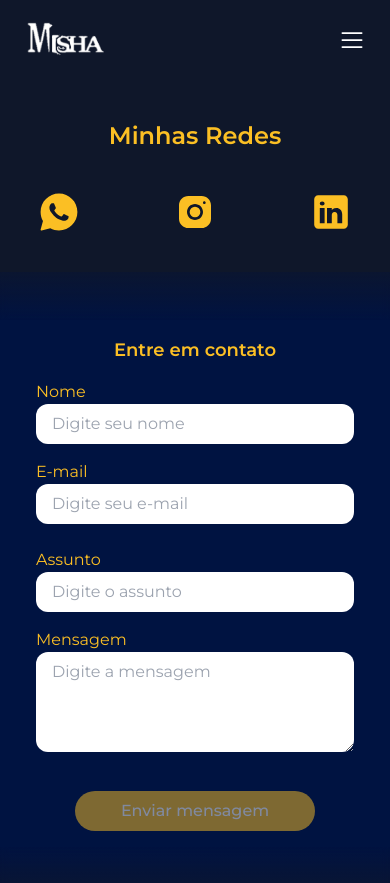
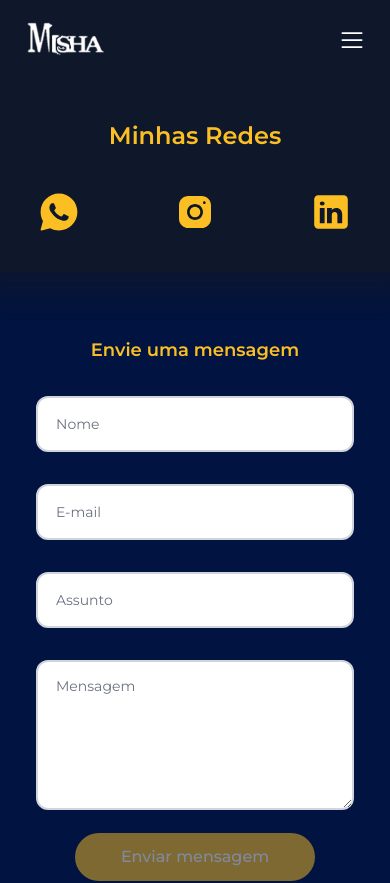
Before and after one commit to mimiisha/portfolio, a React (Vite) app: page /contato in a window 390 px wide. Shown: the top 883 px of the page. Built offline with nearby package versions, Linux system fonts and the light colour scheme.

Commit message:
ajuste responsividade e add de footer

```diff
--- a/package.json
+++ b/package.json
@@ -14,9 +14,10 @@
     "@phosphor-icons/react": "^2.1.10",
     "@tailwindcss/vite": "^4.1.11",
     "aos": "^2.3.4",
+    "framer-motion": "^12.23.12",
     "react": "^19.1.0",
     "react-dom": "^19.1.0",
-    "react-router-dom": "^7.7.1"
+    "react-router-dom": "^7.8.1"
   },
   "devDependencies": {
     "@eslint/js": "^9.33.0",
--- /dev/null
+++ b/src/components/Footer.jsx
@@ -0,0 +1,15 @@
+import React from "react"
+
+const Footer = () => {
+    return (
+        <footer className="w-full bg-bgFooter text-gray-300 pt-6 pb-10 mt-10 border-t border-gray-700 shadow-sm flex justify-center">
+            <div className="px-4">
+                <p className="text-sm text-center">
+                    © {new Date().getFullYear()} Misha — Todos os direitos reservados.
+                </p>
+            </div>
+        </footer>
+    )
+}
+
+export default Footer
--- a/src/components/Layout.jsx
+++ b/src/components/Layout.jsx
@@ -1,11 +1,15 @@
+import ScrollToTop from "./ScrollToTop"
 import React from "react"
 import NavBar from "./NavBar"
+import Footer from "./Footer"
 
 const Layout = ({ children }) => {
     return (
-        <div>
+        <div className="bg-backgound">
             <NavBar />
+            <ScrollToTop />
             <main>{children}</main>
+            <Footer />
         </div>
     )
 }
--- /dev/null
+++ b/src/components/ScrollToTop.jsx
@@ -0,0 +1,14 @@
+import { useEffect } from "react"
+import { useLocation } from "react-router-dom"
+
+const ScrollToTop = () => {
+    const { pathname } = useLocation()
+
+    useEffect(() => {
+        window.scrollTo(0, 0)
+    }, [pathname])
+
+    return null
+}
+
+export default ScrollToTop
--- a/src/index.css
+++ b/src/index.css
@@ -2,6 +2,45 @@
 @tailwind components;
 @tailwind utilities;
 
+@layer components {
+    .input-group {
+        @apply relative mt-8;
+    }
+
+    .input-group input,
+    .input-group textarea {
+        @apply pt-5 pb-2 px-4 border-2 border-gray-300 rounded-xl w-full text-black;
+    }
+
+    .input-group:not(.textarea-group) label {
+        @apply absolute left-4 top-1/2 -translate-y-1/2 text-gray-500 transition-all duration-200 ease-out pointer-events-none px-1 text-sm;
+    }
+
+    .input-group.textarea-group label {
+        @apply absolute left-4 top-4 text-gray-500 transition-all duration-200 ease-out pointer-events-none px-1 text-sm;
+    }
+
+    .input-group label::after {
+        content: '';
+        @apply absolute inset-0 -z-10 bg-transparent opacity-80;
+    }
+
+    .input-group:not(.textarea-group) input:focus+label,
+    .input-group:not(.textarea-group) input:not(:placeholder-shown)+label {
+        @apply top-0 left-3 text-sm font-medium text-details bg-transparent transform-none;
+    }
+
+    .input-group.textarea-group textarea:focus+label,
+    .input-group.textarea-group textarea:not(:placeholder-shown)+label {
+        @apply top-0 left-3 text-sm font-medium text-details bg-transparent transform-none;
+    }
+
+    .input-group input:focus,
+    .input-group textarea:focus {
+        @apply outline-none border-details;
+    }
+}
+
 body {
     @apply font-body;
 }
--- a/src/pages/Contact.jsx
+++ b/src/pages/Contact.jsx
@@ -52,7 +52,7 @@ const Contact = () => {
     }
 
     return (
-        <div className="bg-backgound min-h-screen pb-10">
+        <div className="bg-backgound min-h-screen">
             <div className="pt-10 pb-10 mx-16 flex justify-center flex-col items-center gap-10 font-semibold text-2xl md:text-4xl text-details">
                 Minhas Redes
                 <div className="flex gap-24">
@@ -76,72 +76,68 @@ const Contact = () => {
                  bg-gradient-to-t from-backgound/70 to-transparent
                  backdrop-blur-sm"></div>
                 <section className="flex flex-col gap-4 h-auto w-[350px] md:w-[800px] p-4 relative z-10">
-                    <form ref={form} onSubmit={enviarEmail} className="flex flex-col gap-4">
+                    <form ref={form} onSubmit={enviarEmail} className="flex flex-col">
                         <h2 className="font-semibold text-lg md:text-2xl flex justify-center md:mb-2">
-                            Entre em contato
+                            Envie uma mensagem
                         </h2>
-                        <div className="mb-2 flex flex-col md:flex-row gap-4 md:gap-10 justify-center">
+
+                        <div className="flex flex-col md:flex-row md:gap-10 justify-center">
                             <div className="input-group flex-1">
-                                <label htmlFor="name">Nome</label>
                                 <input
                                     type="text"
                                     id="name"
                                     name="name"
-                                    className="py-2 px-4 rounded-xl text-black w-full"
-                                    placeholder="Digite seu nome"
+                                    className="py-3 px-4 rounded-xl border-2 border-gray-300 text-black w-full focus:border-details"
+                                    placeholder=" "
                                     required
                                     value={formData.name}
                                     onChange={handleChange}
                                 />
+                                <label htmlFor="name">Nome</label>
                             </div>
+
                             <div className="input-group flex-1">
-                                <label htmlFor="email">E-mail</label>
                                 <input
                                     type="email"
                                     id="email"
                                     name="email"
-                                    className="py-2 px-4 rounded-xl text-black w-full"
-                                    placeholder="Digite seu e-mail"
+                                    className="py-3 px-4 rounded-xl border-2 border-gray-300 text-black w-full focus:border-details"
+                                    placeholder=" "
                                     required
                                     value={formData.email}
                                     onChange={handleChange}
                                 />
+                                <label htmlFor="email">E-mail</label>
                             </div>
                         </div>
-                        <div>
-                            <label className="input-group" htmlFor="subject">
-                                Assunto
-                            </label>
+
+                        <div className="input-group">
                             <input
                                 type="text"
-                                className="py-2 px-4 rounded-xl text-black w-full"
-                                placeholder="Digite o assunto"
+                                id="subject"
                                 name="subject"
+                                className="py-3 px-4 rounded-xl border-2 border-gray-300 text-black w-full focus:border-details"
+                                placeholder=" "
                                 required
                                 value={formData.subject}
                                 onChange={handleChange}
                             />
+                            <label htmlFor="subject">Assunto</label>
                         </div>
-                        <div>
-                            <label className="input-group" htmlFor="message">
-                                Mensagem
-                            </label>
+
+                        <div className="input-group textarea-group">
                             <textarea
-                                className="py-2 px-4 rounded-xl text-black w-full h-[100px] min-h-[40px]"
-                                placeholder="Digite a mensagem"
-                                rows="5"
+                                id="message"
                                 name="message"
+                                className="min-h-[150px]"
+                                placeholder=" "
                                 required
-                                value={formData.message}
-                                onChange={handleChange}
                             />
+                            <label htmlFor="message">Mensagem</label>
                         </div>
 
                         {feedbackMessage && (
-                            <p
-                                className={`text-center font-medium ${feedbackMessage.startsWith("✅") ? "text-green-600" : "text-red-600"
-                                    }`}
-                            >
+                            <p className={`text-center font-medium ${feedbackMessage.startsWith("✅") ? "text-green-600" : "text-red-600"}`}>
                                 {feedbackMessage}
                             </p>
                         )}
@@ -149,7 +145,7 @@ const Contact = () => {
                         <div className="flex justify-center items-center mt-4">
                             <button
                                 type="submit"
-                                className="py-2 px-4 rounded-full w-60 bg-details hover:bg-hoverDetail transition-all duration-300 text-white font-medium disabled:opacity-50 disabled:cursor-not-allowed disabled:hover:bg-details"
+                                className="py-3 px-6 rounded-full w-60 bg-details hover:bg-hoverDetail transition-all duration-300 text-white font-medium disabled:opacity-50 disabled:cursor-not-allowed disabled:hover:bg-details"
                                 disabled={!isFormValid()}
                             >
                                 Enviar mensagem
--- a/src/pages/Portfolio.jsx
+++ b/src/pages/Portfolio.jsx
@@ -30,7 +30,8 @@ const Portfolio = () => {
     ]
 
     return (
-        <div className="bg-backgound grid grid-cols-1 md:grid-cols-3 gap-8 px-10 py-8 md:p-16 h-auto md:h-[calc(100vh-80px)]">
+        <div className="bg-backgound min-h-screen">
+            <div className="grid grid-cols-1 md:grid-cols-2 lg:grid-cols-3 gap-8 px-6 py-8 md:px-10 md:py-12">
                 {projects.map((project, index) => (
                     <ProjectCard
                         key={index}
@@ -43,6 +44,7 @@ const Portfolio = () => {
                     />
                 ))}
             </div>
+        </div>
     )
 }
 
```
Also changed, not shown: src/components/ProjectCard.jsx (+17 -21 lines), src/components/TypeWriter.jsx (added, +59 -0 lines), src/pages/About.jsx (+12 -14 lines), src/pages/Home.jsx (+16 -4 lines), tailwind.config.js (+16 -0 lines), 1 other file (tests, documents, lock files or other folders). Lines whose indentation alone changed are shown as unchanged.
